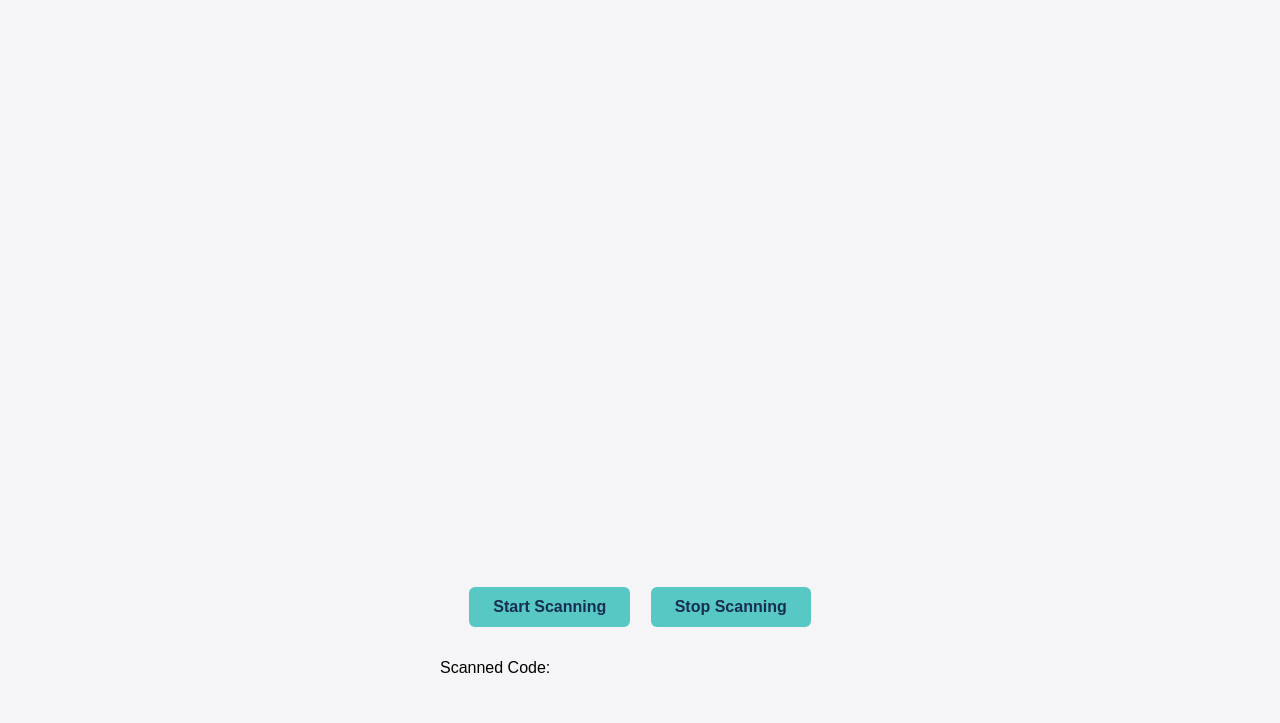
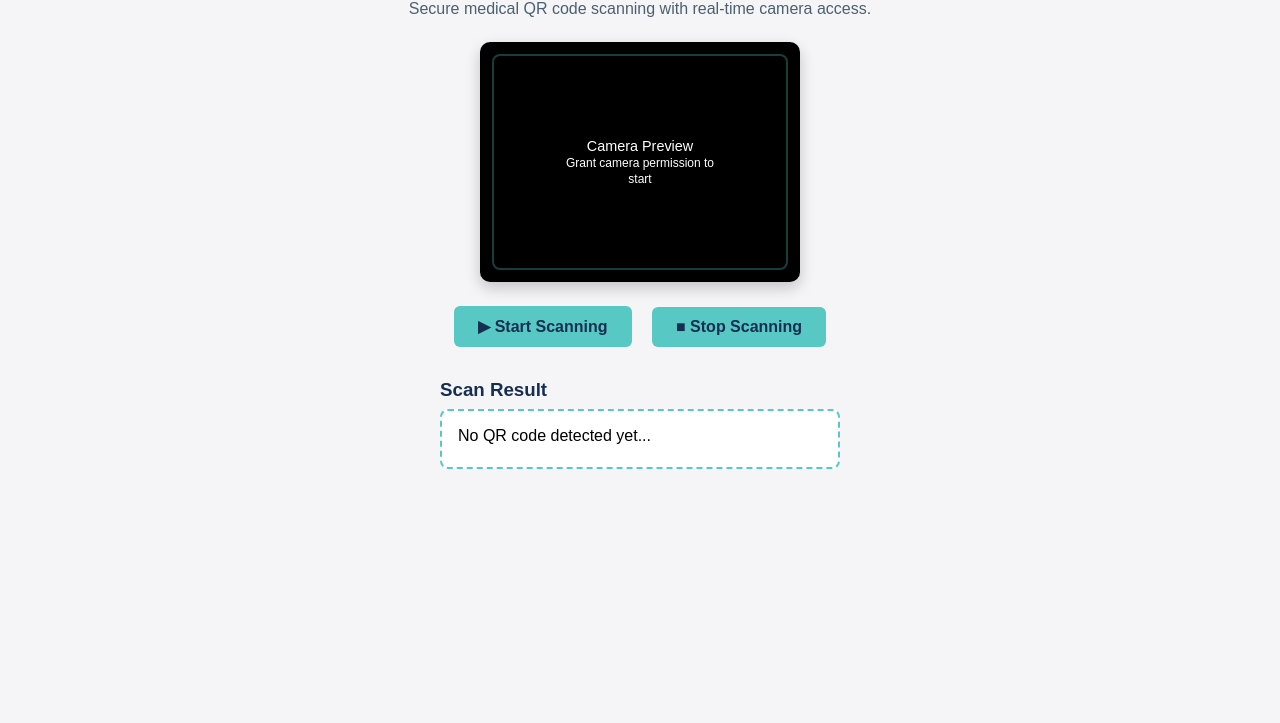
Before and after one commit to 12ahmed2/12ahmed2.github.io, a plain HTML site: page src/Html_pages/scanner.html in a window 1280 px wide. Shown: the part 161-884 px from the top of the page. Drawn offline with nearby package versions, Linux system fonts and the light colour scheme.

Commit message:
Update scanner.html

```diff
--- a/src/Html_pages/scanner.html
+++ b/src/Html_pages/scanner.html
@@ -9,51 +9,60 @@
   <link rel="stylesheet" href="../css/scanner.css">
 </head>
 <body>
-
   <!-- Loading Page -->
   <div id="loading_page">
-        <!-- Main content will be injected here -->
     <img src="../Imgs/logo.png" alt="logo" class="logo">
     <h1>Welcome</h1>
   </div>
-    <!-- end of Loading Page -->
-
 
   <!-- navbar -->
   <nav class="navbar">
     <div class="logo">Scan Health</div>
-
-        <!-- Checkbox Hack -->
     <input type="checkbox" id="menu-toggle">
     <label for="menu-toggle" class="menu-btn"></label>
-
     <ul class="nav-links">
       <li><a href="./index.html">Home</a></li>
       <li><a href="#">About</a></li>
-        <li><a href="./scanner.html">Scanner</a></li>
+      <li><a href="./scanner.html" class="active">Scanner</a></li>
       <li><a href="#">Contact</a></li>
       <li><a href="./login.html">Login</a></li>
       <li><a href="./signup.html">Signup</a></li>
     </ul>
   </nav>
-    <!-- end of navbar -->
 
+  <!-- Scanner Section -->
   <section id="qr-reader">
-        <video id="reader" ></video>
+    <h1 class="scanner-title">QR Code Scanner</h1>
+    <p class="scanner-subtitle">Secure medical QR code scanning with real-time camera access.</p>
+
+    <!-- Frame -->
+    <div class="scanner-frame">
+      <video id="reader" autoplay playsinline muted></video>
       <canvas id="canvas"></canvas>
+      <div class="overlay"></div>
+      <div id="placeholder">
+        <p>Camera Preview</p>
+        <small>Grant camera permission to start</small>
+      </div>
+    </div>
 
+    <!-- Controls -->
     <div id="controls">
-            <button id="start-button">Start Scanning</button>
-            <button id="stop-button">Stop Scanning</button>
+      <button id="start-button">▶ Start Scanning</button>
+      <button id="stop-button" disabled>■ Stop Scanning</button>
     </div>
-        <div id="qr-result">Scanned Code: <span id="result"></span></div>
+
+    <!-- Result Box -->
+    <div id="qr-result">
+      <h3>Scan Result</h3>
+      <div class="result-box">
+        <span id="result">No QR code detected yet...</span>
+      </div>
+    </div>
   </section>
-
-
 
   <script src="../js/main.js"></script>
   <script src="https://cdn.jsdelivr.net/npm/jsqr@1.4.0/dist/jsQR.min.js"></script>
   <script src="../js/scanner.js"></script>
-
 </body>
 </html>
```
Lines whose indentation alone changed are shown as unchanged.
